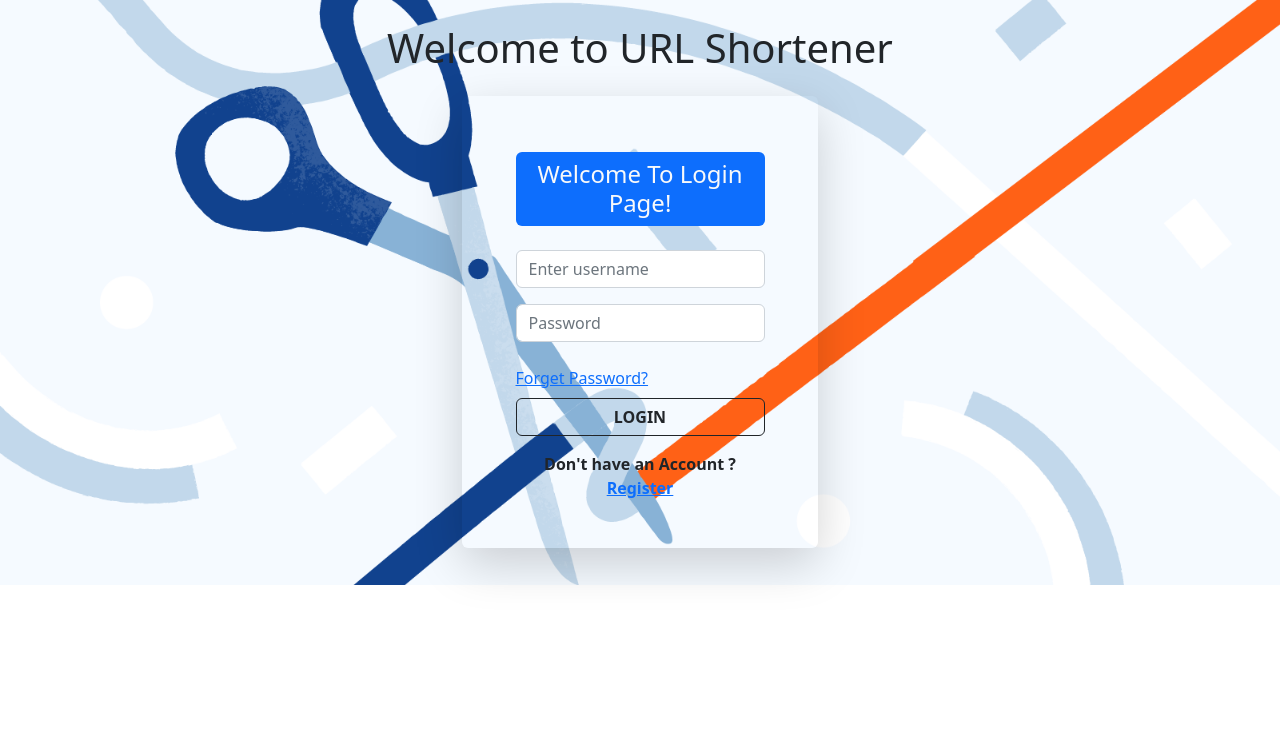
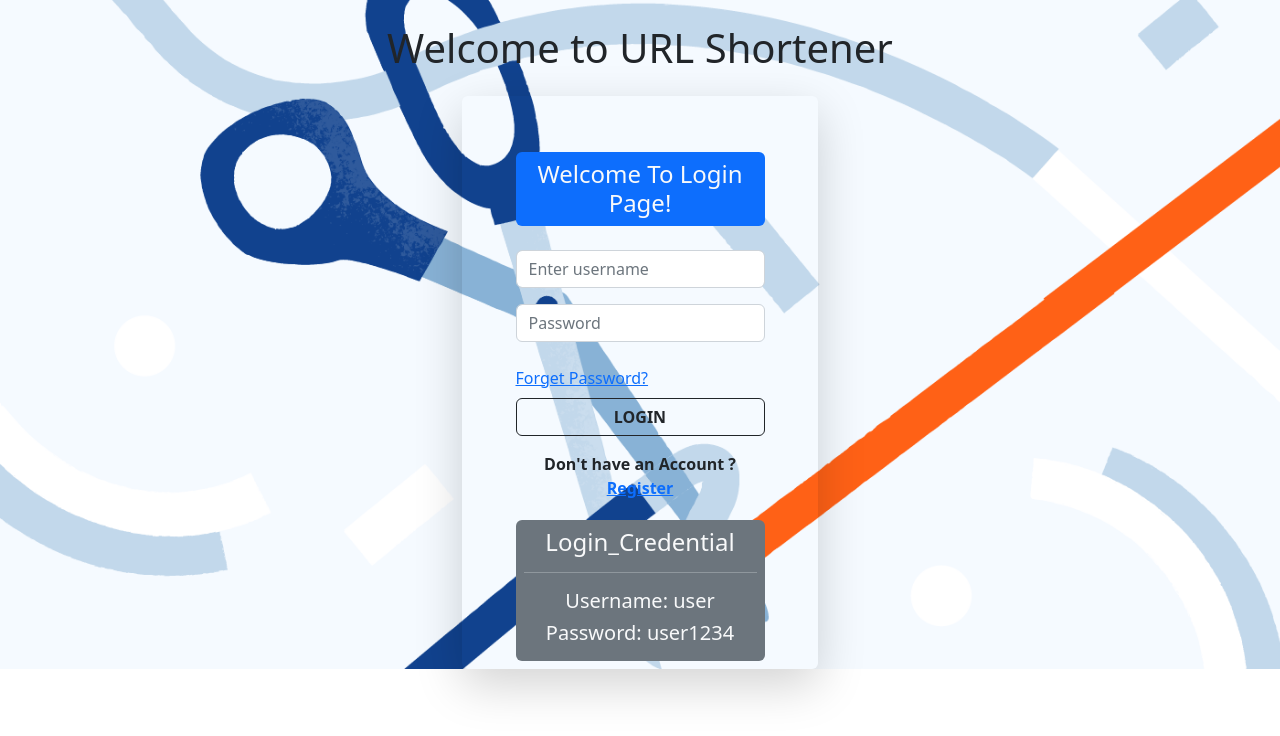
Before and after one commit to IswaryaAnandhan/URL_Shortener_FrontEnd, a React (Create React App) app: page / in a window 1280 px wide. Shown: the top 736 px of the page. Built offline with nearby package versions, Linux system fonts and the light colour scheme.

Commit message:
user credential added

```diff
--- a/src/Routes/Login.js
+++ b/src/Routes/Login.js
@@ -126,7 +126,7 @@ function Login() {
                       </button>
                     </form>
 
-                    <div className="text-center fw-bold mt-2 pt-2 pb-4">
+                    <div className="text-center fw-bold mt-2 pt-2 pb-1">
                       <p>
                         Don't have an Account ?
                         <Link to={"/register"} className="text">
@@ -134,6 +134,12 @@ function Login() {
                           Register
                         </Link>
                       </p>
+                    </div>
+                    <div className="p-2 bg-secondary border-light text-light rounded">
+                   <h4 className="text-center">Login_Credential</h4>
+                   <hr/>
+                  <h5 className="text-center">Username: user</h5>
+                  <h5 className="text-center">Password: user1234</h5>
                     </div>
                   </div>
                 </div>
```
